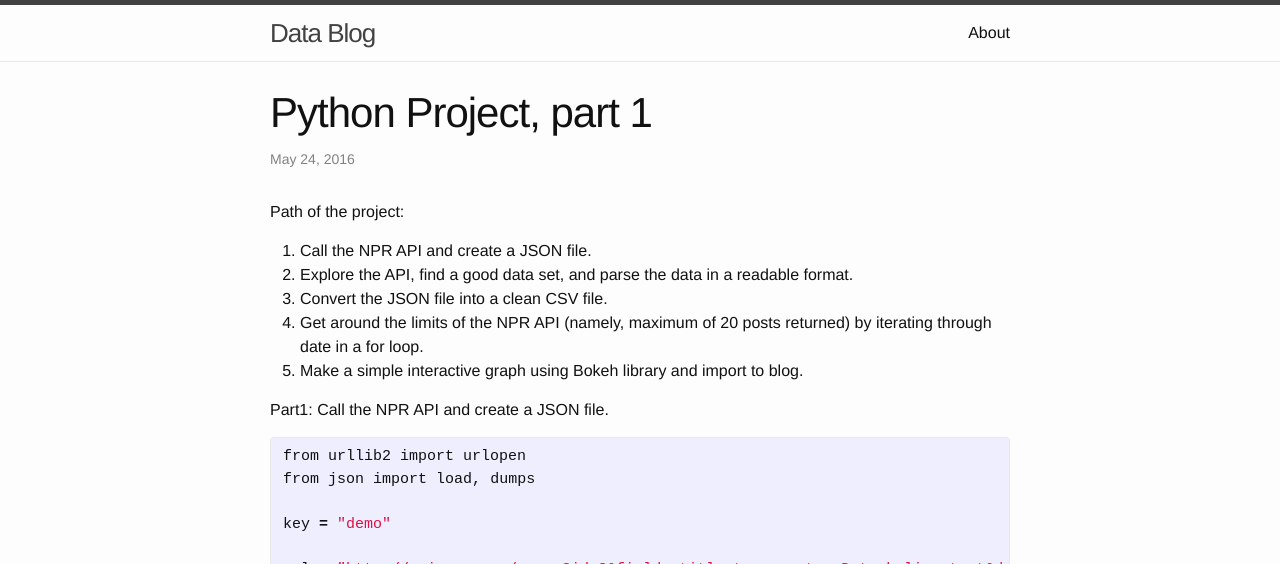
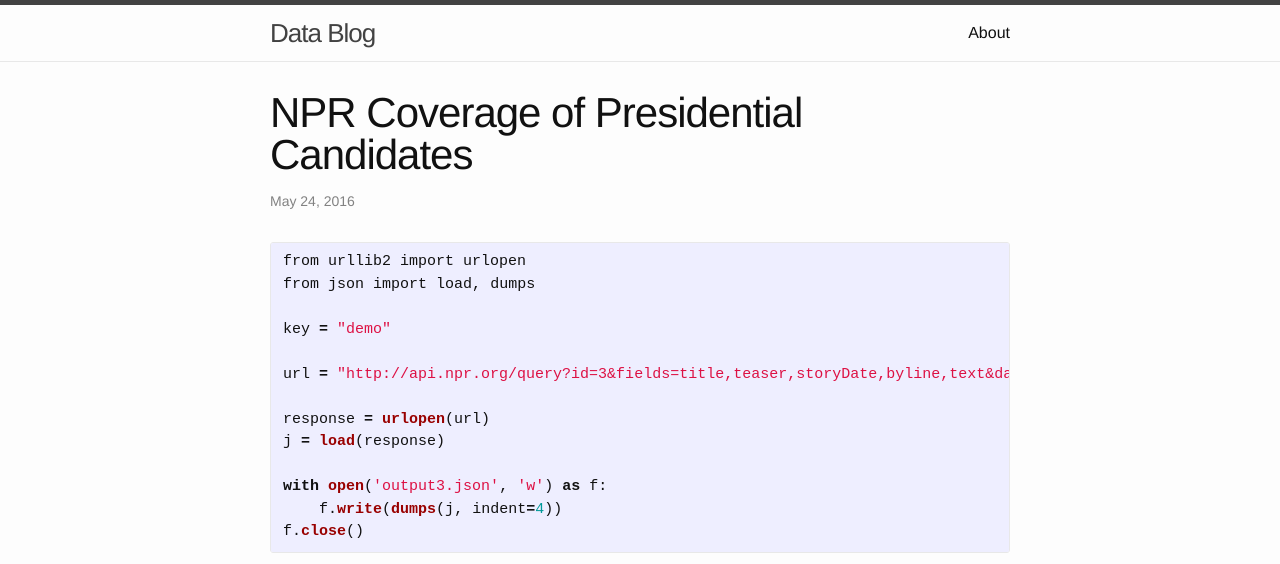
Before and after one commit to johntilelli/johntilelli.github.io, a Jekyll site: the page built from _posts/2016-06-17-npr-coverage-of-presidential-candidates.markdown, in a window 1280 px wide and 900 px high, cut to the strip 0-564 px from the top of the window. Built offline with Jekyll 4.4.1, drawn with Linux system fonts in a browser that asks for light colours.

Commit message:
renamed post and removed pathway dialogue

```diff
--- a/_posts/2016-05-24-my-first-project-with-python.markdown
+++ b/_posts/2016-06-17-npr-coverage-of-presidential-candidates.markdown
@@ -1,18 +1,10 @@
 ---
 layout: post
-title:  "Python Project, part 1"
+title:  "NPR Coverage of Presidential Candidates"
 date:   2016-05-24 00:34:00 -0700
 categories: blog update
 ---
 
-Path of the project:
-1. Call the NPR API and create a JSON file.
-2. Explore the API, find a good data set, and parse the data in a readable format.
-3. Convert the JSON file into a clean CSV file.
-4. Get around the limits of the NPR API (namely, maximum of 20 posts returned) by iterating through date in a for loop.
-5. Make a simple interactive graph using Bokeh library and import to blog.
-
-Part1: Call the NPR API and create a JSON file.
 {% highlight python %}
 from urllib2 import urlopen
 from json import load, dumps
```
